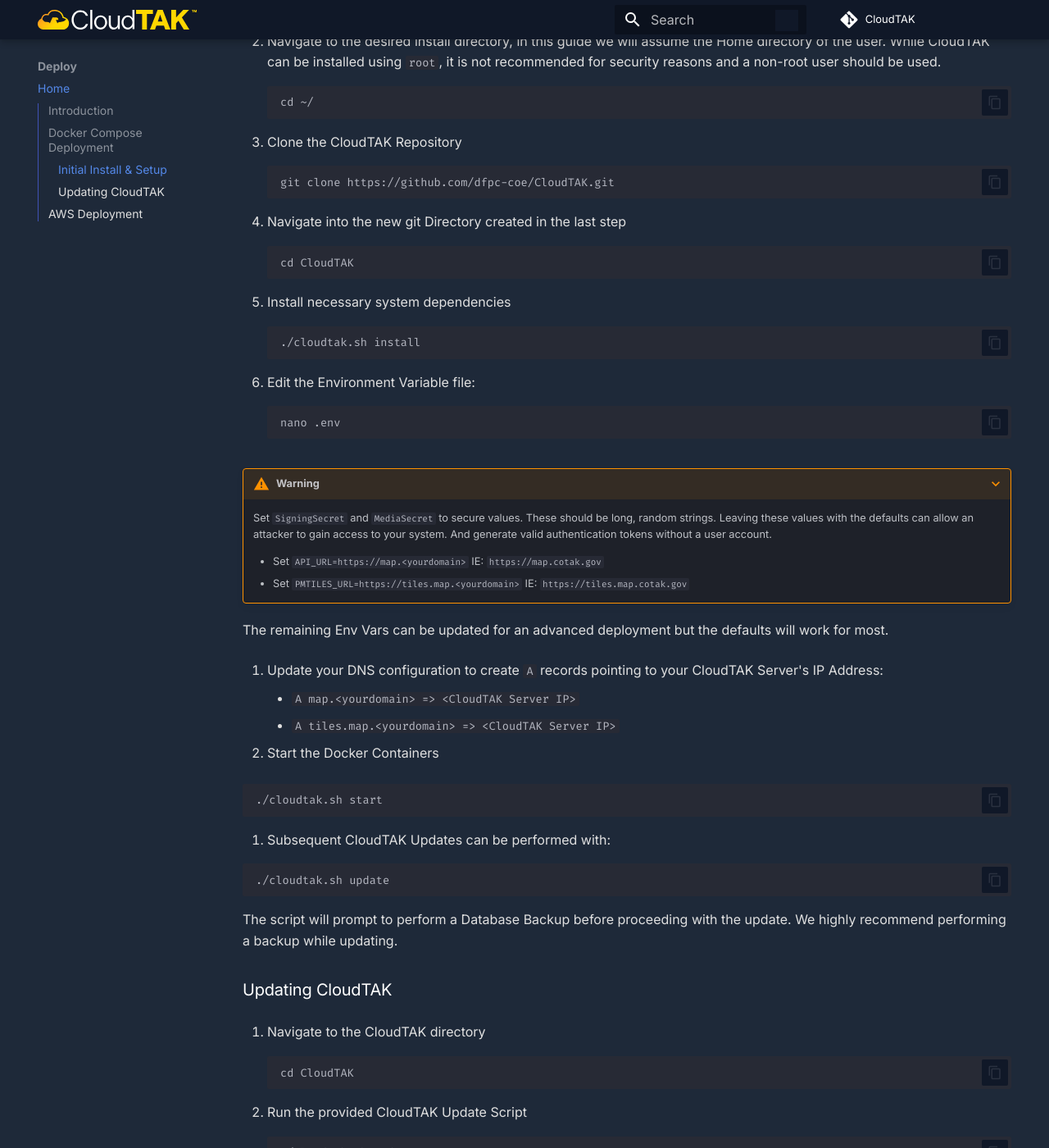
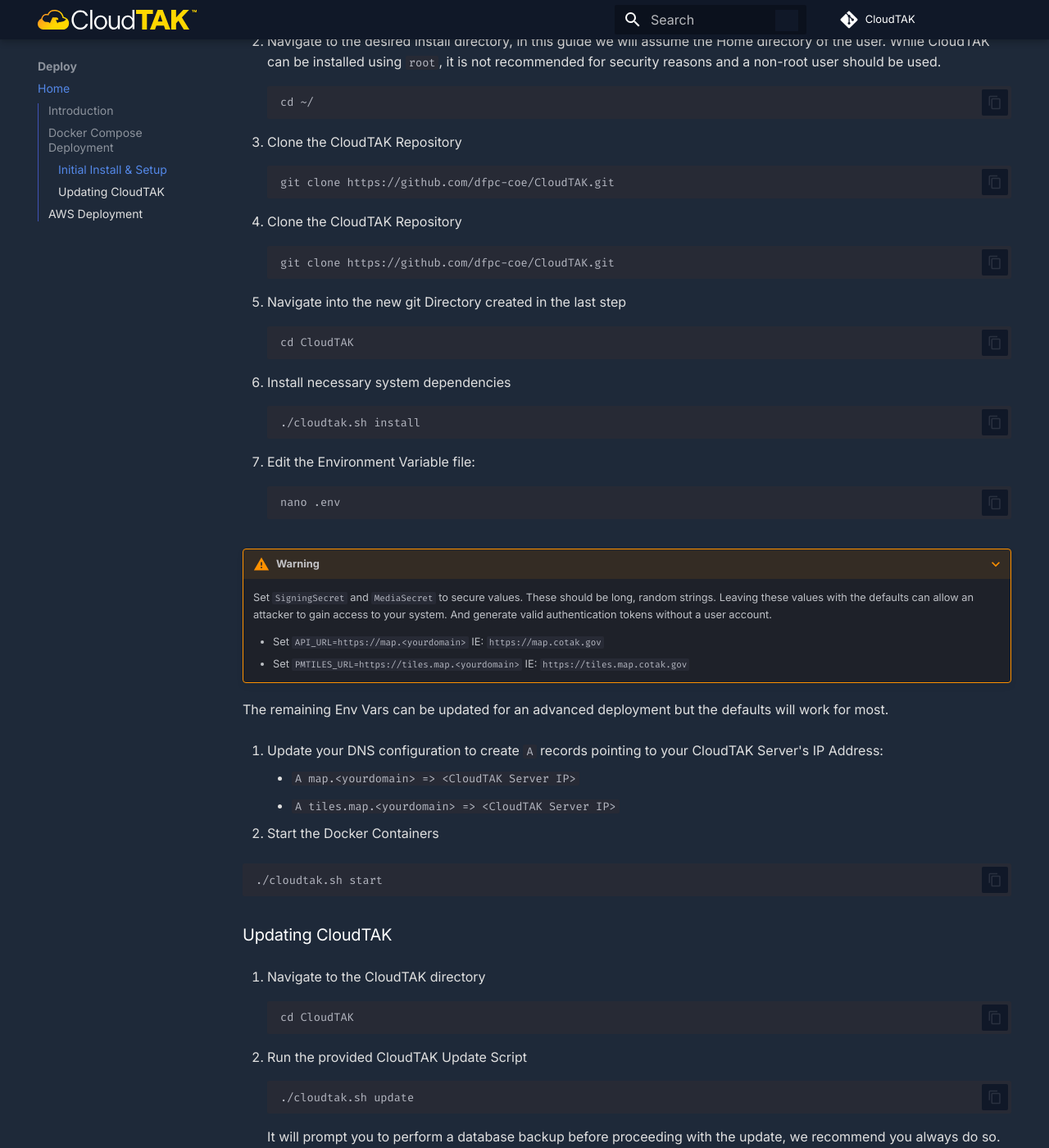
Before and after one commit to dfpc-coe/CloudTAK-Website, an MkDocs documentation site: the page built from docs/docs/deploy.md, in a window 1280 px wide and 1400 px high, scrolled down 794 px. Shown: the whole window at 82% size. Built offline with MkDocs 1.6.1 and Material for MkDocs 9.7.7, drawn with Linux system fonts in a browser that asks for light colours; comment, search, counter and statistics services are not loaded.

Commit message:
Update Deps

````diff
--- a/docs/docs/deploy.md
+++ b/docs/docs/deploy.md
@@ -39,19 +39,25 @@
     git clone https://github.com/dfpc-coe/CloudTAK.git
     ```
 
-4. Navigate into the new git Directory created in the last step
+4. Clone the CloudTAK Repository
+
+    ```
+    git clone https://github.com/dfpc-coe/CloudTAK.git
+    ```
+
+5. Navigate into the new git Directory created in the last step
 
     ```
     cd CloudTAK
     ```
 
-5. Install necessary system dependencies
+6. Install necessary system dependencies
 
     ```
     ./cloudtak.sh install
     ```
 
-6. Edit the Environment Variable file:
+7. Edit the Environment Variable file:
 
     ```
     nano .env
@@ -68,25 +74,16 @@
 
 The remaining Env Vars can be updated for an advanced deployment but the defaults will work for most.
 
-7. Update your DNS configuration to create `A` records pointing to your CloudTAK Server's IP Address:
+8. Update your DNS configuration to create `A` records pointing to your CloudTAK Server's IP Address:
 
     - `A map.<yourdomain> => <CloudTAK Server IP>`
     - `A tiles.map.<yourdomain> => <CloudTAK Server IP>`
 
-8. Start the Docker Containers
+9. Start the Docker Containers
 
 ```
 ./cloudtak.sh start
 ```
-
-9. Subsequent CloudTAK Updates can be performed with:
-
-```
-./cloudtak.sh update
-```
-
-The script will prompt to perform a Database Backup before proceeding with the update.
-We highly recommend performing a backup while updating.
 
 ### Updating CloudTAK
 
````
